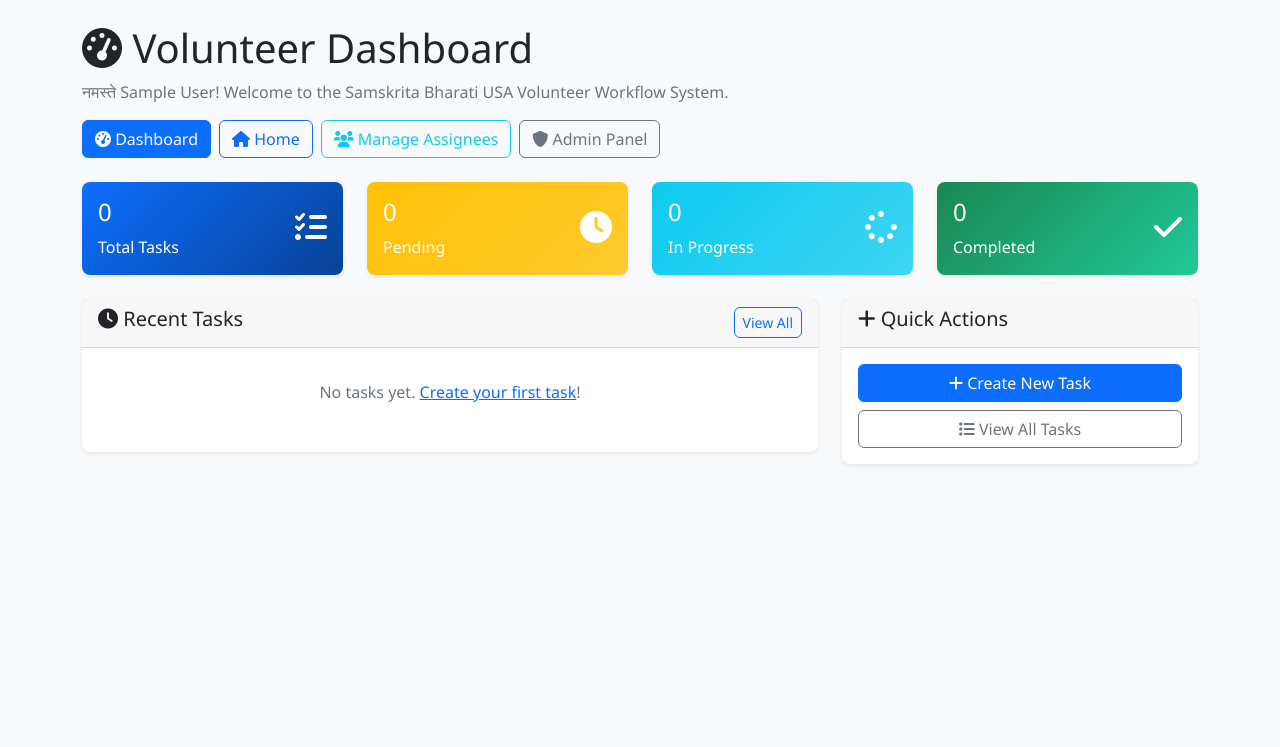
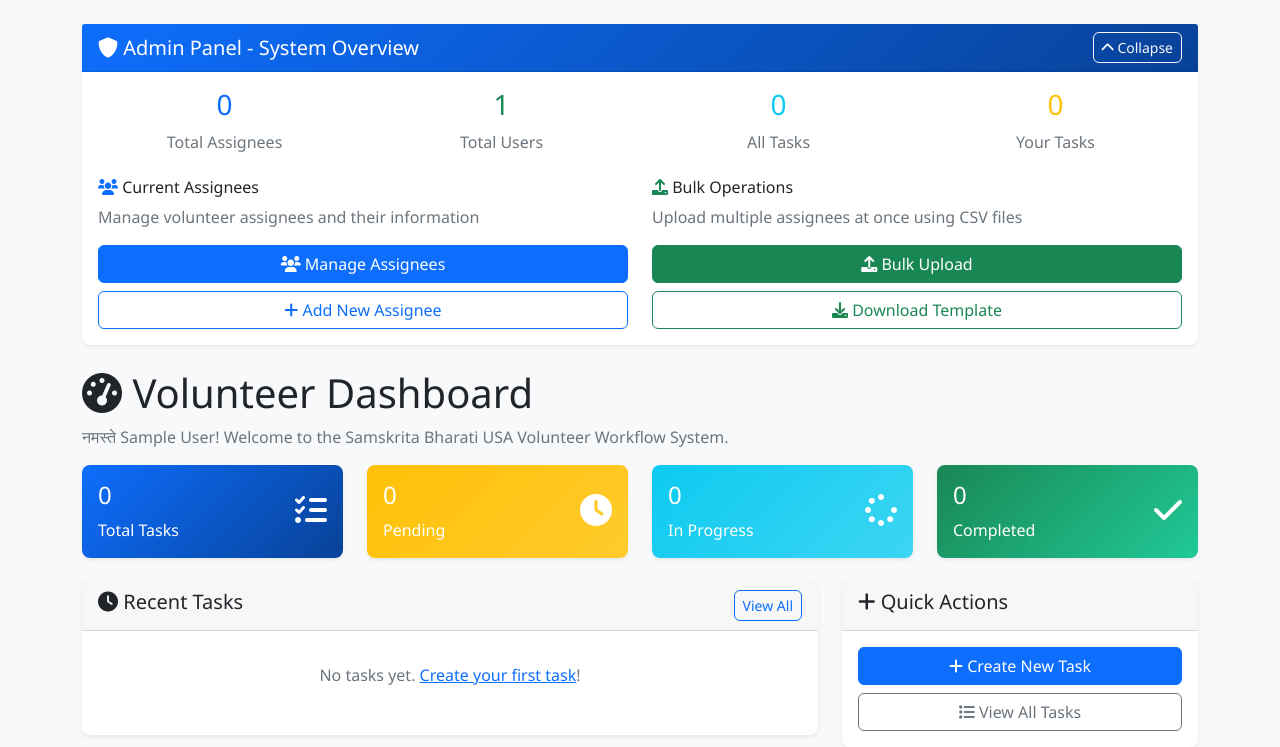
Before and after one commit to gvramse/SB_VWS, a Django app: page /dashboard/ in a window 1280 px wide. Shown: the part 109-856 px from the top of the page. Before the commit the page ends 574 px from the top, so only its background shows below. Run offline with Django 5.2, Linux system fonts and the light colour scheme; the visitor is signed in with stand-in values (Sample User, id 1); data comes from the database, SQL or seed files in the repository; data that the repository does not hold is empty.

Commit message:
Move admin panel above Volunteer Dashboard label and remove navigation buttons row

```diff
--- a/templates/tasks/dashboard.html
+++ b/templates/tasks/dashboard.html
@@ -3,50 +3,18 @@
 {% block title %}Dashboard - Samskrita Bharati USA Volunteer Workflow{% endblock %}
 
 {% block content %}
-<div class="row">
-    <div class="col-12">
-        <h1><i class="fas fa-tachometer-alt"></i> Volunteer Dashboard</h1>
-        <p class="text-muted">
-            नमस्ते {{ user.get_full_name|default:user.username }}! Welcome to the Samskrita Bharati USA Volunteer Workflow System.
-        </p>
-        <div class="alert alert-info" role="alert">
-            <i class="fas fa-info-circle"></i>
-            <strong>Volunteer Portal:</strong> Manage your volunteer tasks and assignments for Samskrita Bharati USA activities.
-        </div>
-    </div>
-</div>
-
-<!-- Navigation Buttons Row -->
+<!-- Admin Section for Assignee Management (Above Dashboard Label) -->
+{% if user.is_staff or user.is_superuser %}
 <div class="row mb-4">
     <div class="col-12">
-        <div class="d-flex gap-2 flex-wrap">
-            <a href="{% url 'dashboard' %}" class="btn btn-primary">
-                <i class="fas fa-tachometer-alt"></i> Dashboard
-            </a>
-            <a href="{% url 'home' %}" class="btn btn-outline-primary">
-                <i class="fas fa-home"></i> Home
-            </a>
-            {% if user.is_staff or user.is_superuser %}
-            <a href="{% url 'assignee_list' %}" class="btn btn-outline-info">
-                <i class="fas fa-users"></i> Manage Assignees
-            </a>
-            <button class="btn btn-outline-secondary" type="button" data-bs-toggle="collapse" data-bs-target="#adminPanel" aria-expanded="false" aria-controls="adminPanel">
-                <i class="fas fa-shield-alt"></i> Admin Panel
-            </button>
-            {% endif %}
-        </div>
-    </div>
-</div>
-
-<!-- Admin Section for Assignee Management (Collapsible) -->
-{% if user.is_staff or user.is_superuser %}
-<div class="collapse" id="adminPanel">
-    <div class="row mb-4">
-        <div class="col-12">
-            <div class="card border-primary">
-                <div class="card-header bg-primary text-white">
-                    <h5 class="mb-0"><i class="fas fa-shield-alt"></i> Admin Panel - System Overview</h5>
-                </div>
+        <div class="card border-primary">
+            <div class="card-header bg-primary text-white d-flex justify-content-between align-items-center">
+                <h5 class="mb-0"><i class="fas fa-shield-alt"></i> Admin Panel - System Overview</h5>
+                <button class="btn btn-outline-light btn-sm" type="button" data-bs-toggle="collapse" data-bs-target="#adminPanel" aria-expanded="true" aria-controls="adminPanel">
+                    <i class="fas fa-chevron-up"></i> Collapse
+                </button>
+            </div>
+            <div class="collapse show" id="adminPanel">
                 <div class="card-body">
                     <!-- Admin Statistics -->
                     <div class="row mb-4">
@@ -109,6 +77,19 @@
     </div>
 </div>
 {% endif %}
+
+<div class="row">
+    <div class="col-12">
+        <h1><i class="fas fa-tachometer-alt"></i> Volunteer Dashboard</h1>
+        <p class="text-muted">
+            नमस्ते {{ user.get_full_name|default:user.username }}! Welcome to the Samskrita Bharati USA Volunteer Workflow System.
+        </p>
+        <div class="alert alert-info" role="alert">
+            <i class="fas fa-info-circle"></i>
+            <strong>Volunteer Portal:</strong> Manage your volunteer tasks and assignments for Samskrita Bharati USA activities.
+        </div>
+    </div>
+</div>
 
 <div class="row mb-4">
     <div class="col-md-3">
@@ -258,6 +239,9 @@
         adminPanel.addEventListener('show.bs.collapse', function() {
             this.style.transition = 'all 0.3s ease-in-out';
         });
+        adminPanel.addEventListener('hide.bs.collapse', function() {
+            this.style.transition = 'all 0.3s ease-in-out';
+        });
     }
 });
 </script>
```
